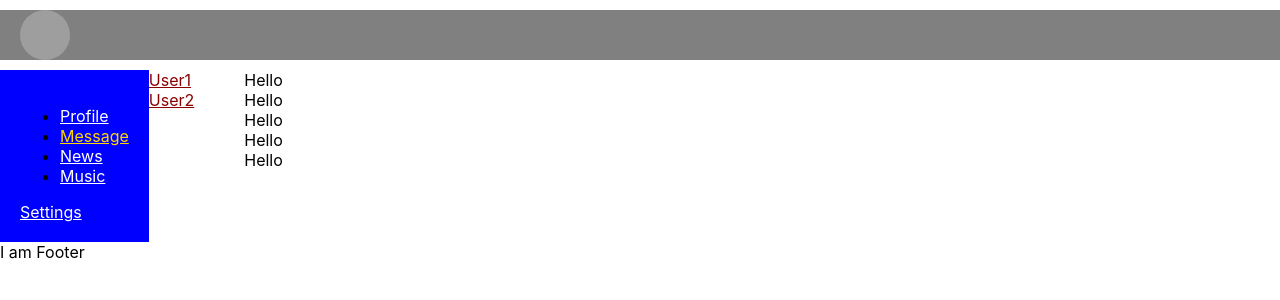
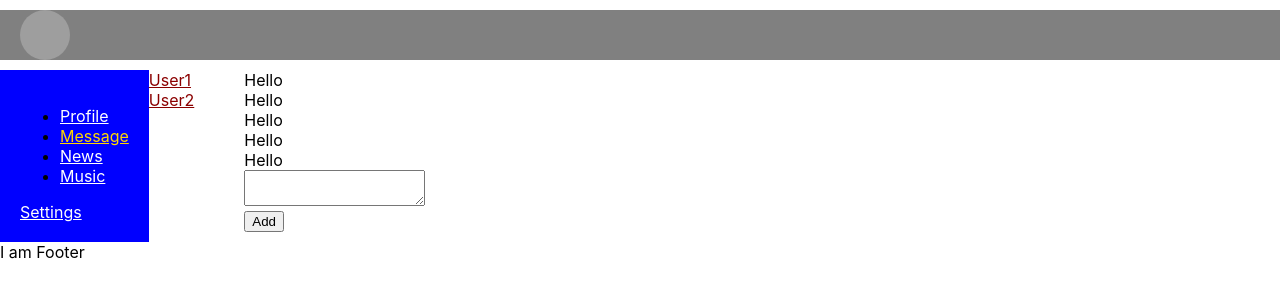
Before and after one commit to AlertDSG/social-network, a React (Create React App) app: page /dialogs in a window 1280 px wide. Shown: the top 300 px of the page. Built offline with nearby package versions, Linux system fonts and the light colour scheme; grey boxes are pictures that could not be loaded.

Commit message:
Add textarea and callback add message

```diff
--- a/src/components/Content/Content.tsx
+++ b/src/components/Content/Content.tsx
@@ -5,12 +5,12 @@ import {Route, Routes} from 'react-router-dom'
 import {News} from "./News/News";
 import {Music} from "./Music/Music";
 import {Settings} from "./Settings/Settings";
-import {RootStateType} from "../../redax/state";
+import {ActionsType, RootStateType} from "../../redax/state";
 
 
 type StateProps = {
     appState: RootStateType
-    dispatch: (action: {type: 'ADD-POST', newText: string}) => void
+    dispatch: (action : ActionsType) => void
 }
 
 
@@ -20,7 +20,8 @@ export const Content = (props: StateProps) => {
                 <Route path='/profile/*' element={<Profile postData={props.appState.profilePage.posts}
                                                            dispatch={props.dispatch}/>}/>
                 <Route path='/dialogs/*'
-                       element={<Dialogs messagesData={props.appState.dialogsPage}/>}/>
+                       element={<Dialogs messagesData={props.appState.dialogsPage}
+                                         dispatch={props.dispatch}/>}/>
                 <Route path='/news/*' element={<News/>}/>
                 <Route path='/music/*' element={<Music/>}/>
                 <Route path='/settings/*' element={<Settings/>}/>
--- a/src/components/Content/Messages/Dialogs.tsx
+++ b/src/components/Content/Messages/Dialogs.tsx
@@ -1,15 +1,33 @@
-import React from 'react';
+import React, {ChangeEvent, useState} from 'react';
 import s from "./Dialogs.module.css";
-import {DialogsType} from "../../../redax/state";
+import {ActionsType, addMessageAC, DialogsType} from "../../../redax/state";
 import {DialogItem} from "./DialogItem/DialogItem";
 import {MessageItem} from "./MessageItem/MessageItem";
 
+
 type DialogsPropsType = {
     messagesData: DialogsType
+    dispatch: (action : ActionsType) => void
 }
 
 
 export const Dialogs = (props: DialogsPropsType) => {
+
+    const [value, setValue] = useState<string>('')
+
+    const onChangeHandler = (e: ChangeEvent<HTMLTextAreaElement>) => {
+        if(e.currentTarget.value) {
+            setValue(e.currentTarget.value)
+        }
+    }
+
+    const onClickHandler = () => {
+        if(value.trim() !== '') {
+            let action = addMessageAC(value)
+            props.dispatch(action)
+            setValue('')
+        }
+    }
 
 
     const dialogItems = props.messagesData.dialogs.map(d => <DialogItem key={d.id} name={d.name} id={d.id}/>)
@@ -27,7 +45,13 @@ export const Dialogs = (props: DialogsPropsType) => {
 
                 {messagesItems}
 
+                <textarea value={value} onChange={onChangeHandler}>Message</textarea>
+                <div className={s.button}>
+                    <button onClick={onClickHandler}>Add</button>
+                </div>
+
             </div>
+
         </section>
     )
 }
--- a/src/components/Content/Profile/Profile.tsx
+++ b/src/components/Content/Profile/Profile.tsx
@@ -2,10 +2,11 @@ import React from "react";
 import s from "./Profile.module.css";
 import {ProfileInfo} from "./ProfileInfo/ProfileInfo";
 import {MyPosts} from "./MyPosts/MyPosts";
+import {ActionsType} from "../../../redax/state";
 
 type ProfilePropsType = {
     postData: Array<PostDataType>
-    dispatch: (action: {type: 'ADD-POST', newText: string}) => void
+    dispatch: (action : ActionsType) => void
 }
 type PostDataType = {
     id: string
--- a/src/redax/state.ts
+++ b/src/redax/state.ts
@@ -1,6 +1,7 @@
 import {v1} from "uuid";
 
 const ADD_POST = 'ADD-POST';
+const ADD_MESSAGE = 'ADD-MESSAGE';
 
 export type RootStateType = {
     dialogsPage: DialogsType
@@ -8,7 +9,7 @@ export type RootStateType = {
 }
 export type StoreType = {
     _state: RootStateType
-    addPost: (newText: string) => void
+    // addPost: (newText: string) => void
     getState: () => RootStateType
     _callSubscriber: () => void
     // upDateNewPostText: (newText: string) => void
@@ -41,6 +42,12 @@ export type AddPostActionCreatorType = {
     type: 'ADD-POST',
     newText: string
 }
+export type AddMessageActionCreatorType = {
+    type: 'ADD-MESSAGE',
+    message: string
+}
+
+export type ActionsType = AddPostActionCreatorType | AddMessageActionCreatorType
 
 export const store: StoreType = {
     _state: {
@@ -52,6 +59,7 @@ export const store: StoreType = {
                 {id: v1(), message: 'Hello'},
                 {id: v1(), message: 'Hello'},
             ],
+
             dialogs: [
                 {id: v1(), name: 'User1'},
                 {id: v1(), name: 'User2'}
@@ -74,17 +82,6 @@ export const store: StoreType = {
     subscribe(observer: () => void) {
         this._callSubscriber = observer
     },
-    addPost(newText) {
-        let newPost: { id: string; message: string; likesCount: number; } = {
-            id: v1(),
-            message: newText,
-            likesCount: 0
-        };
-        this._state.profilePage.posts.push(newPost);
-        this._state.profilePage.newPostText = '';
-        this._callSubscriber()
-
-    },
     dispatch(action) {
         if(action.type === ADD_POST) {
             let newPost: { id: string; message: string; likesCount: number; } = {
@@ -95,20 +92,29 @@ export const store: StoreType = {
             this._state.profilePage.posts.push(newPost);
             this._state.profilePage.newPostText = '';
             this._callSubscriber()
+        } else if(action.type === ADD_MESSAGE) {
+            const newMessage: { id: string; message: string;} = {
+                id: v1(),
+                message: action.message,
+            };
+
+            this._state.dialogsPage.messages.push(newMessage);
+            this._callSubscriber()
         }
-
     }
-    // upDateNewPostText(newText: string) {
-    //     this._state.profilePage.newPostText = newText;
-    //     this._callSubscriber();
-    // },
-
 }
 
-export const addPostAC = (value: string): AddPostActionCreatorType  => {
+export const addPostAC = (value: string): ActionsType  => {
 
     return {
         type: ADD_POST,
         newText: value
     }
 }
+export const addMessageAC = (value: string): ActionsType  => {
+
+    return {
+        type: ADD_MESSAGE,
+        message: value
+    }
+}
```
Also changed, not shown: src/components/Content/Profile/MyPosts/MyPosts.tsx (+5 -3 lines).
